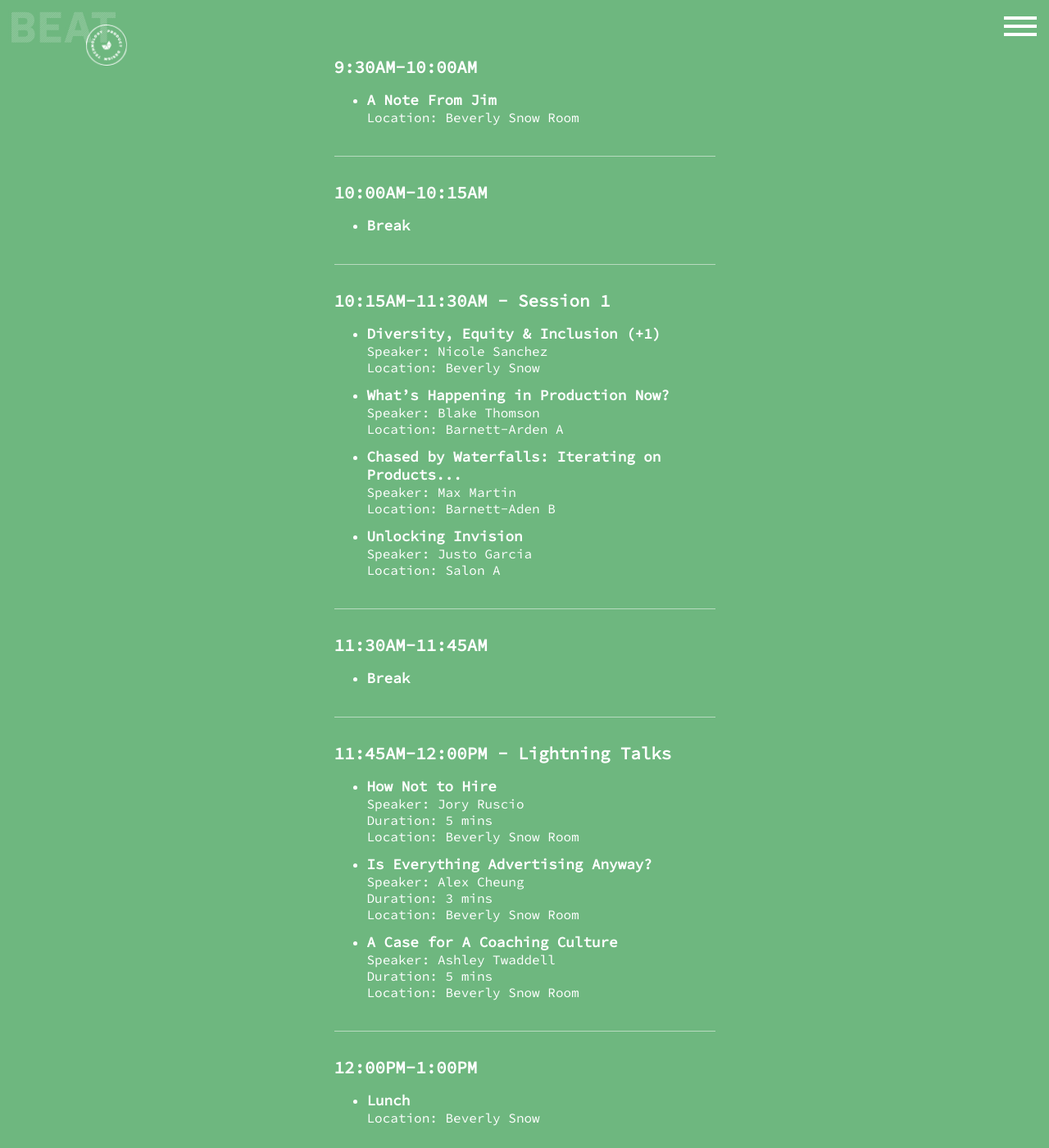
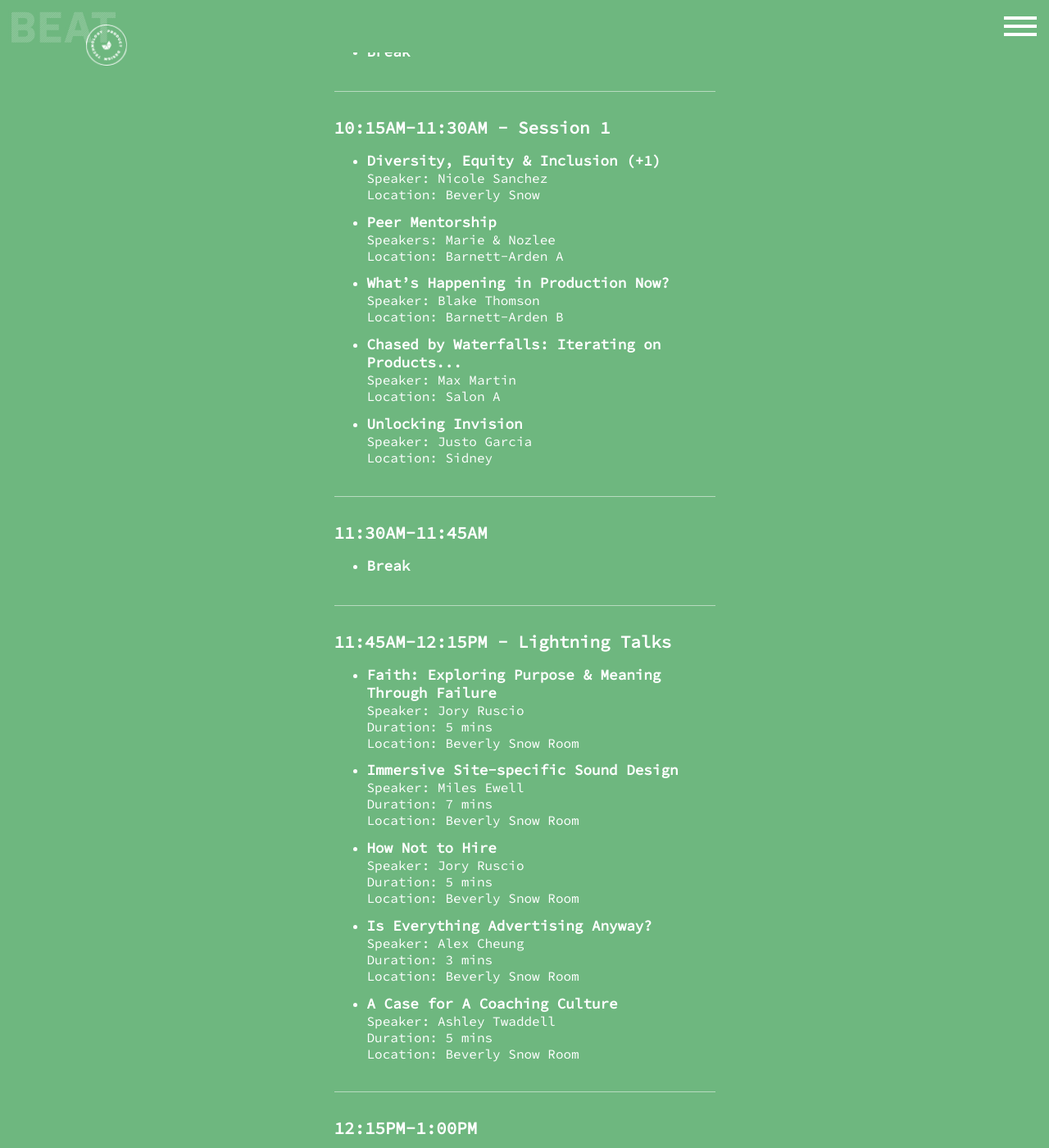
Before and after one commit to voxmedia/beat, a Jekyll site: the page built from _posts/2019-02-13-schedule.markdown, in a window 1280 px wide and 1400 px high, scrolled down 6014 px. Shown: the whole window at 82% size. Built offline with Jekyll 4.4.1, drawn with Linux system fonts in a browser that asks for light colours; some of the changed text lies outside the part shown.

Commit message:
schedule changes

```diff
--- a/_posts/2019-02-13-schedule.markdown
+++ b/_posts/2019-02-13-schedule.markdown
@@ -148,9 +148,6 @@ layout: page
       <li><b>All the Ways You’re Tracked Online...</b><br>Speaker: Ian Carrico<br>Duration: 7 mins<br>Location: Beverly Snow Room</li>
       <li><b>Greetings Fellow Kids...</b><br>Speaker: Ryan Gantz<br>Duration: 7 mins<br>Location: Beverly Snow Room</li>
       <li><b>3 Biggest JavaScript Mistakes I’ve Made...</b><br>Speaker: Josh Larson<br>Duration: 5 mins<br>Location: Beverly Snow Room</li>
-      <li><b>Faith: Exploring Purpose & Meaning Through Failure</b><br>Speaker: Brian Anderson<br>Duration: 5 mins<br>Location: Beverly Snow Room
-      </li>
-      <li><b>Immersive Site-specific Sound Design</b><br>Speaker: Miles Ewell<br>Duration: 7 mins<br>Location: Beverly Snow Room</li>
     </ul>
   </p>
 
@@ -214,9 +211,10 @@ layout: page
     <b>10:15AM-11:30AM - Session 1</b>
     <ul>
       <li><b>Diversity, Equity & Inclusion (+1)</b><br>Speaker: Nicole Sanchez<br>Location: Beverly Snow</li>
-      <li><b>What’s Happening in Production Now?</b><br>Speaker: Blake Thomson<br>Location: Barnett-Arden A</li>
-      <li><b>Chased by Waterfalls: Iterating on Products...</b><br>Speaker: Max Martin<br>Location: Barnett-Aden B</li>
-      <li><b>Unlocking Invision</b><br>Speaker: Justo Garcia<br>Location: Salon A</li>
+      <li><b>Peer Mentorship</b><br>Speakers: Marie & Nozlee<br>Location: Barnett-Arden A</li>
+      <li><b>What’s Happening in Production Now?</b><br>Speaker: Blake Thomson<br>Location: Barnett-Arden B</li>
+      <li><b>Chased by Waterfalls: Iterating on Products...</b><br>Speaker: Max Martin<br>Location: Salon A</li>
+      <li><b>Unlocking Invision</b><br>Speaker: Justo Garcia<br>Location: Sidney</li>
     </ul>
   </p>
 
@@ -228,8 +226,10 @@ layout: page
   </p>
 
   <p>
-    <b>11:45AM-12:00PM - Lightning Talks</b>
+    <b>11:45AM-12:15PM - Lightning Talks</b>
     <ul>
+      <li><b>Faith: Exploring Purpose & Meaning Through Failure</b><br>Speaker: Jory Ruscio<br>Duration: 5 mins<br>Location: Beverly Snow Room</li>
+      <li><b>Immersive Site-specific Sound Design</b><br>Speaker: Miles Ewell<br>Duration: 7 mins<br>Location: Beverly Snow Room</li>
       <li><b>How Not to Hire</b><br>Speaker: Jory Ruscio<br>Duration: 5 mins<br>Location: Beverly Snow Room</li>
       <li><b>Is Everything Advertising Anyway?</b><br>Speaker: Alex Cheung<br>Duration: 3 mins<br>Location: Beverly Snow Room</li>
       <li><b>A Case for A Coaching Culture</b><br>Speaker: Ashley Twaddell<br>Duration: 5 mins<br>Location: Beverly Snow Room</li>
@@ -237,7 +237,7 @@ layout: page
   </p>
 
   <p>
-    <b>12:00PM-1:00PM</b>
+    <b>12:15PM-1:00PM</b>
     <ul>
       <li><b>Lunch</b><br>Location: Beverly Snow</li>
     </ul>
```
Also changed, not shown: other parts of _posts/2019-02-13-schedule.markdown (+0 -1 lines), 2 other files.
